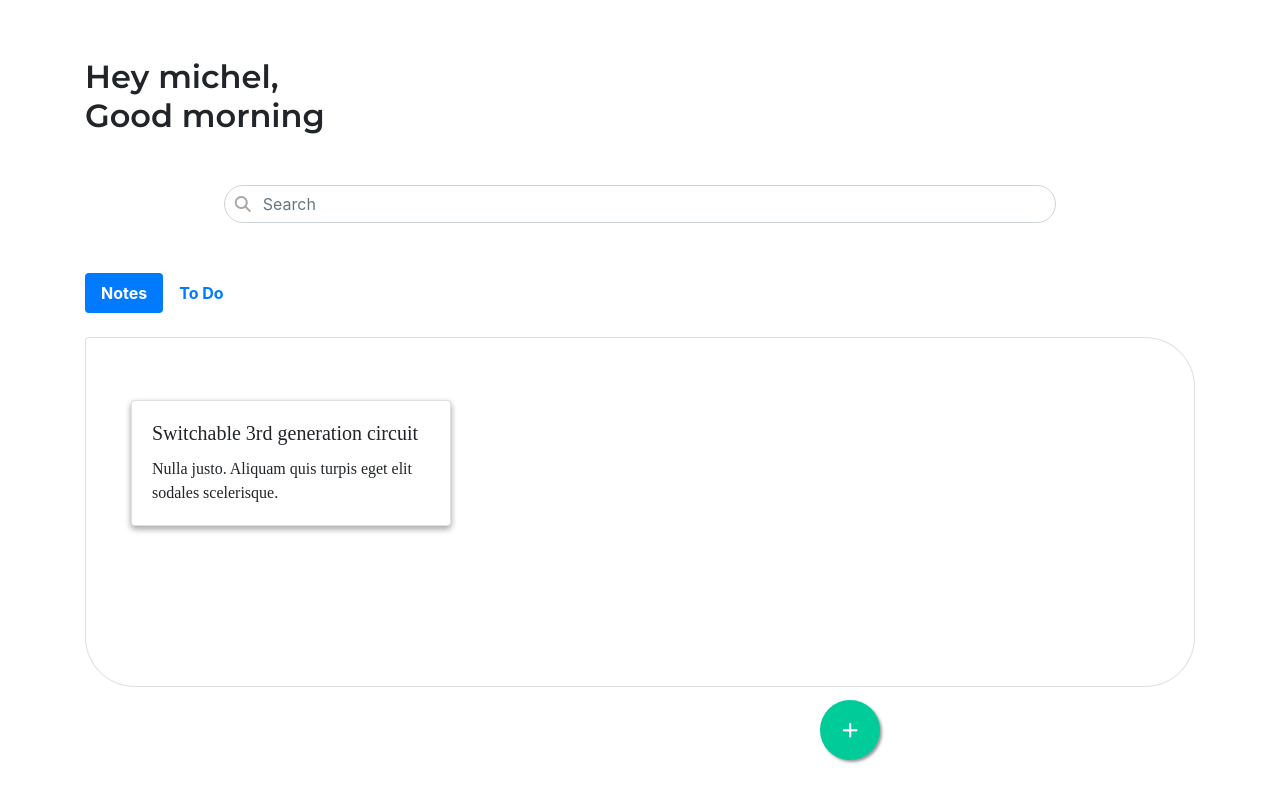
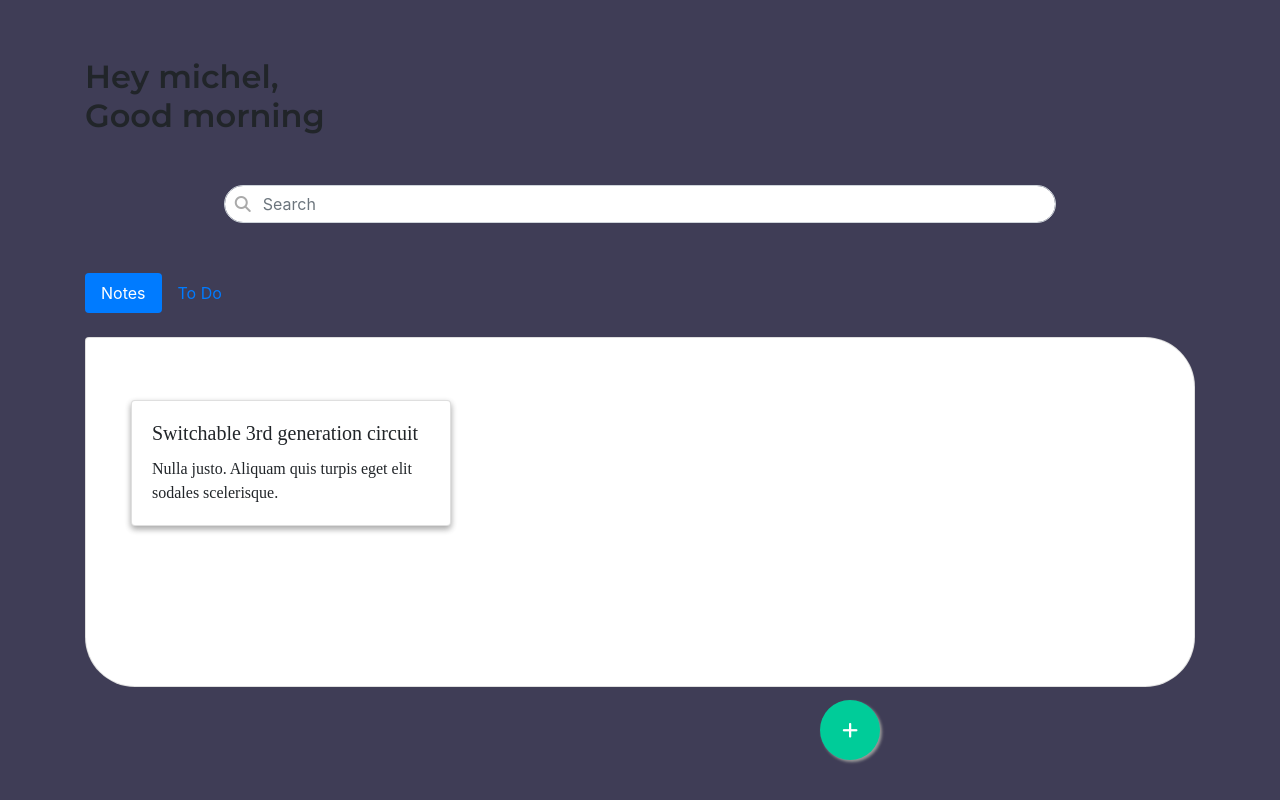
Before and after one commit to tonalmathew/my-notes, a PHP site: page / in a window 1280 px wide. Run offline with PHP 8.4, Linux system fonts and the light colour scheme; some libraries are stand-ins or nearby versions; some web fonts are replaced.

Commit message:
Second Commit

```diff
--- a/css/styles.css
+++ b/css/styles.css
@@ -2,6 +2,9 @@
 * {
     font-family: 'Montserrat', sans-serif;
 }*/
+body{
+    background-color: #3F3D56;
+}
 
 .welcome-head {
     font-family: 'Montserrat', sans-serif;
@@ -19,6 +22,7 @@
 .main {
     width: 100%;
     margin: 50px auto;
+
 }
 
 .has-search .form-control {
@@ -52,7 +56,7 @@
     border-top-right-radius: 50px;
     min-height: 350px;
 }
-
+main
 .nav-btn-name {
     font-weight: bold;
 }
@@ -62,6 +66,7 @@
 }
 
 .container-inside {
+
     display: flex;
     flex-flow: row wrap;
     align-content: flex-start;
@@ -105,6 +110,7 @@
 .my-float {
     margin-top: 22px;
 }
+
 
 
 @media (min-width: 576px) and (max-width: 768px) {
--- a/index.html
+++ b/index.html
@@ -29,7 +29,7 @@
         <div class="main">
             <div class="form-group has-search">
                 <span class="fa fa-search form-control-feedback"></span>
-                <input type="text" class="form-control" placeholder="Search">
+                <input class="form-control" type="text" placeholder="Search">
             </div>
         </div>
         <ul class="nav nav-pills mb-4" id="pills-tab" role="tablist">
@@ -91,7 +91,6 @@
                                         <button type="submit" class="btn btn-primary" value="add">Add</button>
                                     </div>
                                 </form>
-
                             </div>
                         </div>
                     </div>
```
